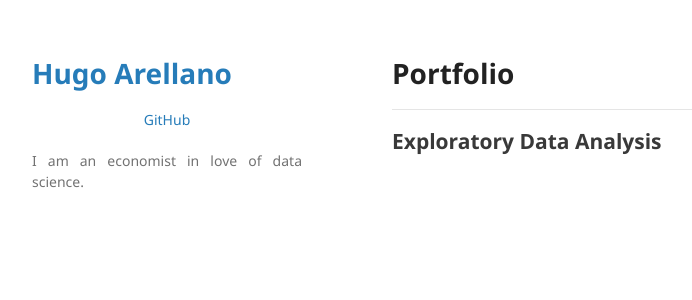
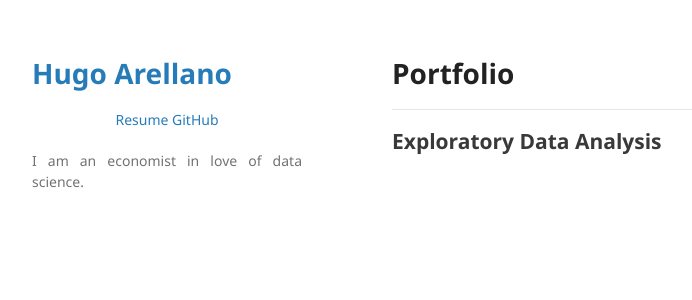
Before and after one commit to economistanddatascientist/economistanddatascientist.github.io, a Jekyll site: the page built from index.md, in a window 1280 px wide. Shown: the top 300 px of the page, without its empty margins (178-870 px from the left). Built offline with Jekyll 4.4.1, drawn with Linux system fonts in a browser that asks for light colours; our own code applies the rules of GitHub Pages for plain Markdown files.

Commit message:
Update _config.yml

```diff
--- a/_config.yml
+++ b/_config.yml
@@ -6,6 +6,7 @@ round-avatar: true
 
 description:
   <p align="center">
+  <a href="pdf/resume.pdf">Resume</a>
   <a href="https://github.com/economistanddatascientist">GitHub</a>
   </p>
 
```
